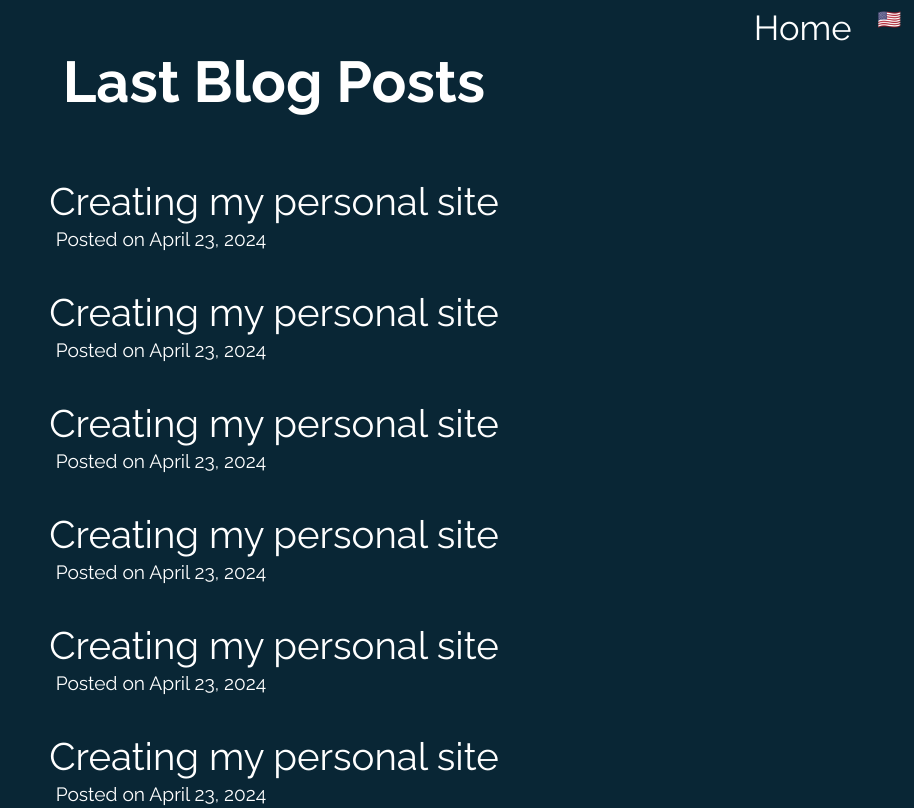
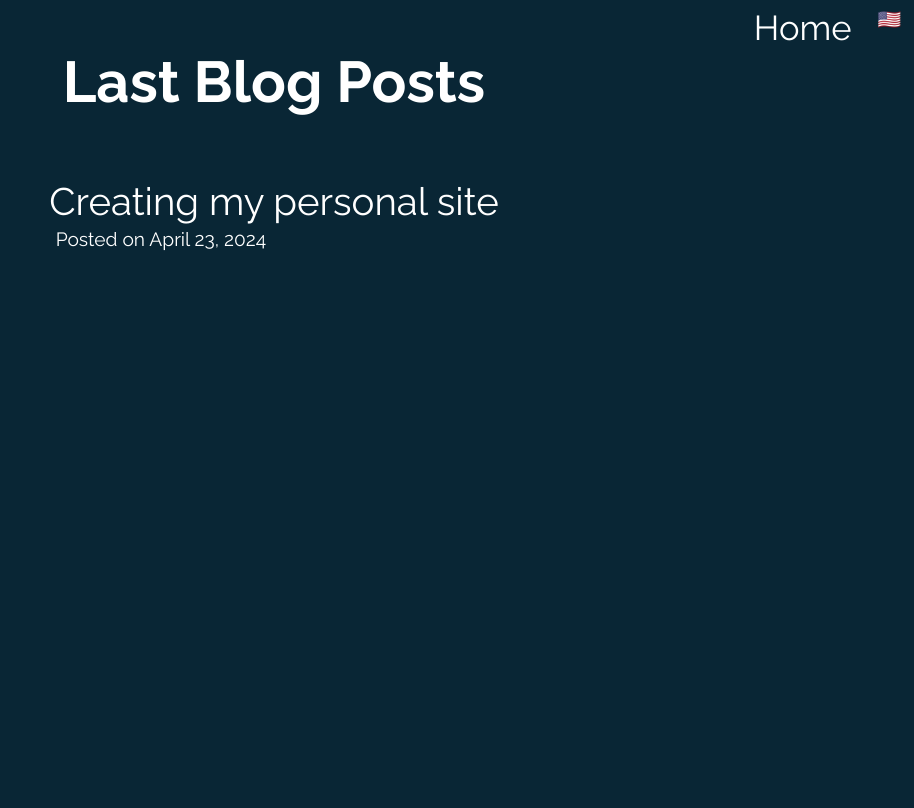
Before and after one commit to JhonattasFerreira/my-site, a Next.js app: page /blog in a window 1280 px wide. Shown: the top 808 px of the page, without its empty margins (366-1280 px from the left). Built offline with nearby package versions, Linux system fonts and the light colour scheme; a web font is replaced by a local one.

Commit message:
feat: create blog list data json

```diff
--- /dev/null
+++ b/data/BlogList.json
@@ -0,0 +1,13 @@
+{
+  "listBlogPost": [
+    {
+      "en-title": "Creating my personal site",
+      "pt-br-title": "Criando meu site pessoal",
+      "date": "2024-04-23",
+      "en-url": "blog/2024/04/23/creating-my-personal-site",
+      "pt-br-url": "blog/2024/04/23/creating-my-personal-site/pt-br",
+      "en-date-text": "April 23, 2024",
+      "pt-br-date-text": "23 de Abril de 2024"
+    }
+  ]
+}
--- a/pages/blog/index.js
+++ b/pages/blog/index.js
@@ -3,75 +3,11 @@ import styles from "./blog.module.css";
 import NavItem from "../../components/NavItem";
 import truncateText from "../../helpers/TruncateText";
 import { useLanguage } from "../../hooks/LanguageContext";
+import listBlogPostsData from "./../../data/BlogList.json";
 
 const Blog = () => {
   const { language, setLanguage } = useLanguage();
-
-  const listBlogPosts = [
-    {
-      "en-title": "Creating my personal site",
-      "pt-br-title": "Criando meu site pessoal",
-      date: "2024-04-23",
-      "en-url": "blog/2024/04/23/creating-my-personal-site",
-      "pt-br-url": "blog/2024/04/23/creating-my-personal-site/pt-br",
-    },
-    {
-      "en-title": "Creating my personal site",
-      "pt-br-title":
-        "Criando meu site pessoal dsahnjjhdsajdhsakjsakhk dashjsjahndfsjnkndjsanfjnjadsknfjkjnkadsjnkfjnasjnfjnfdjnsjdnksf",
-      date: "2024-04-23",
-      "en-url": "blog/2024/04/23/creating-my-personal-site",
-      "pt-br-url": "blog/2024/04/23/creating-my-personal-site/pt-br",
-    },
-    {
-      "en-title": "Creating my personal site",
-      "pt-br-title":
-        "Criando meu site pessoal dsahnjjhdsajdhsakjsakhk dashjsjahndfsjnkndjsanfjnjadsknfjkjnkadsjnkfjnasjnfjnfdjnsjdnksf",
-      date: "2024-04-23",
-      "en-url": "blog/2024/04/23/creating-my-personal-site",
-      "pt-br-url": "blog/2024/04/23/creating-my-personal-site/pt-br",
-    },
-    {
-      "en-title": "Creating my personal site",
-      "pt-br-title":
-        "Criando meu site pessoal dsahnjjhdsajdhsakjsakhk dashjsjahndfsjnkndjsanfjnjadsknfjkjnkadsjnkfjnasjnfjnfdjnsjdnksf",
-      date: "2024-04-23",
-      "en-url": "blog/2024/04/23/creating-my-personal-site",
-      "pt-br-url": "blog/2024/04/23/creating-my-personal-site/pt-br",
-    },
-    {
-      "en-title": "Creating my personal site",
-      "pt-br-title":
-        "Criando meu site pessoal dsahnjjhdsajdhsakjsakhk dashjsjahndfsjnkndjsanfjnjadsknfjkjnkadsjnkfjnasjnfjnfdjnsjdnksf",
-      date: "2024-04-23",
-      "en-url": "blog/2024/04/23/creating-my-personal-site",
-      "pt-br-url": "blog/2024/04/23/creating-my-personal-site/pt-br",
-    },
-    {
-      "en-title": "Creating my personal site",
-      "pt-br-title":
-        "Criando meu site pessoal dsahnjjhdsajdhsakjsakhk dashjsjahndfsjnkndjsanfjnjadsknfjkjnkadsjnkfjnasjnfjnfdjnsjdnksf",
-      date: "2024-04-23",
-      "en-url": "blog/2024/04/23/creating-my-personal-site",
-      "pt-br-url": "blog/2024/04/23/creating-my-personal-site/pt-br",
-    },
-    {
-      "en-title": "Creating my personal site",
-      "pt-br-title":
-        "Criando meu site pessoal dsahnjjhdsajdhsakjsakhk dashjsjahndfsjnkndjsanfjnjadsknfjkjnkadsjnkfjnasjnfjnfdjnsjdnksf",
-      date: "2024-04-23",
-      "en-url": "blog/2024/04/23/creating-my-personal-site",
-      "pt-br-url": "blog/2024/04/23/creating-my-personal-site/pt-br",
-    },
-    {
-      "en-title": "Creating my personal site",
-      "pt-br-title":
-        "Criando meu site pessoal dsahnjjhdsajdhsakjsakhk dashjsjahndfsjnkndjsanfjnjadsknfjkjnkadsjnkfjnasjnfjnfdjnsjdnksf",
-      date: "2024-04-23",
-      "en-url": "blog/2024/04/23/creating-my-personal-site",
-      "pt-br-url": "blog/2024/04/23/creating-my-personal-site/pt-br",
-    },
-  ];
+  let listBlogPosts = listBlogPostsData.listBlogPost;
 
   return (
     <div className={styles.container}>
@@ -110,7 +46,10 @@ const Blog = () => {
                 {truncateText(post[`${language}-title`])}
               </Link>
               <div className={styles.postDate}>
-                Posted on <time dateTime={post.date}>April 23, 2024</time>
+                {language === "en" ? "Posted on " : "Publicado em "}
+                <time dateTime={post.date}>
+                  {post[`${language}-date-text`]}
+                </time>
               </div>
             </div>
           ))}
```
